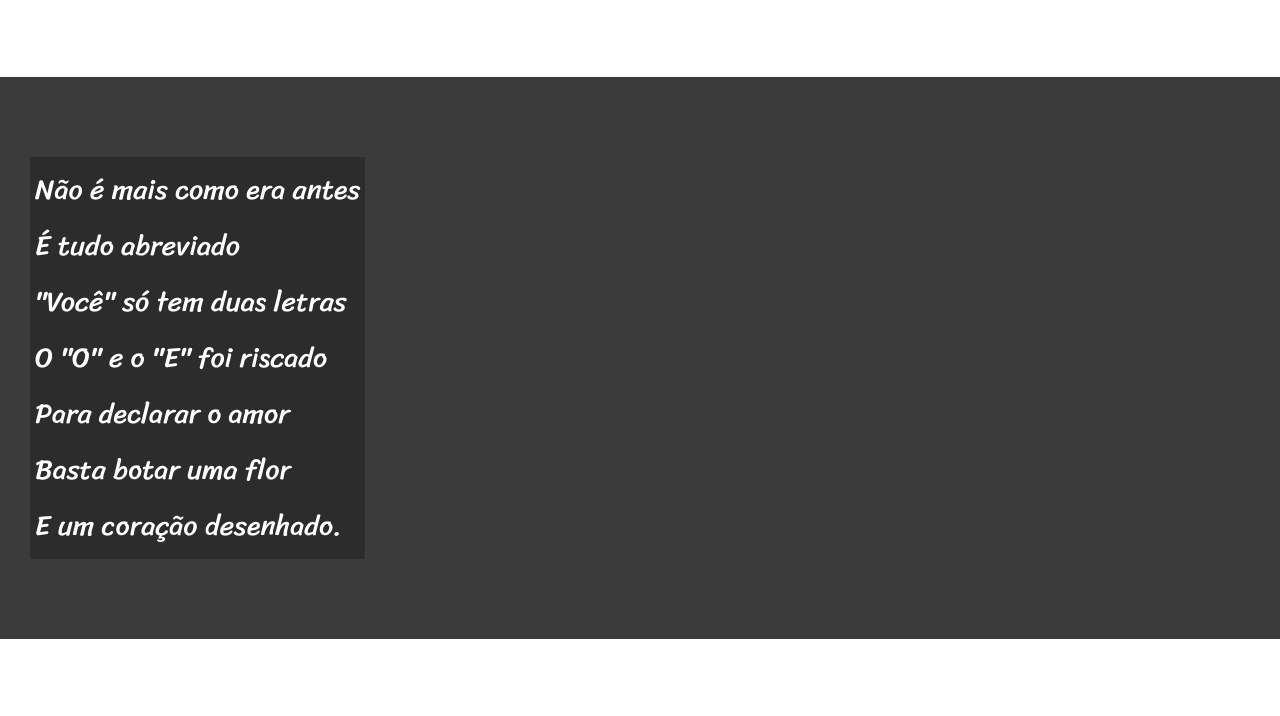
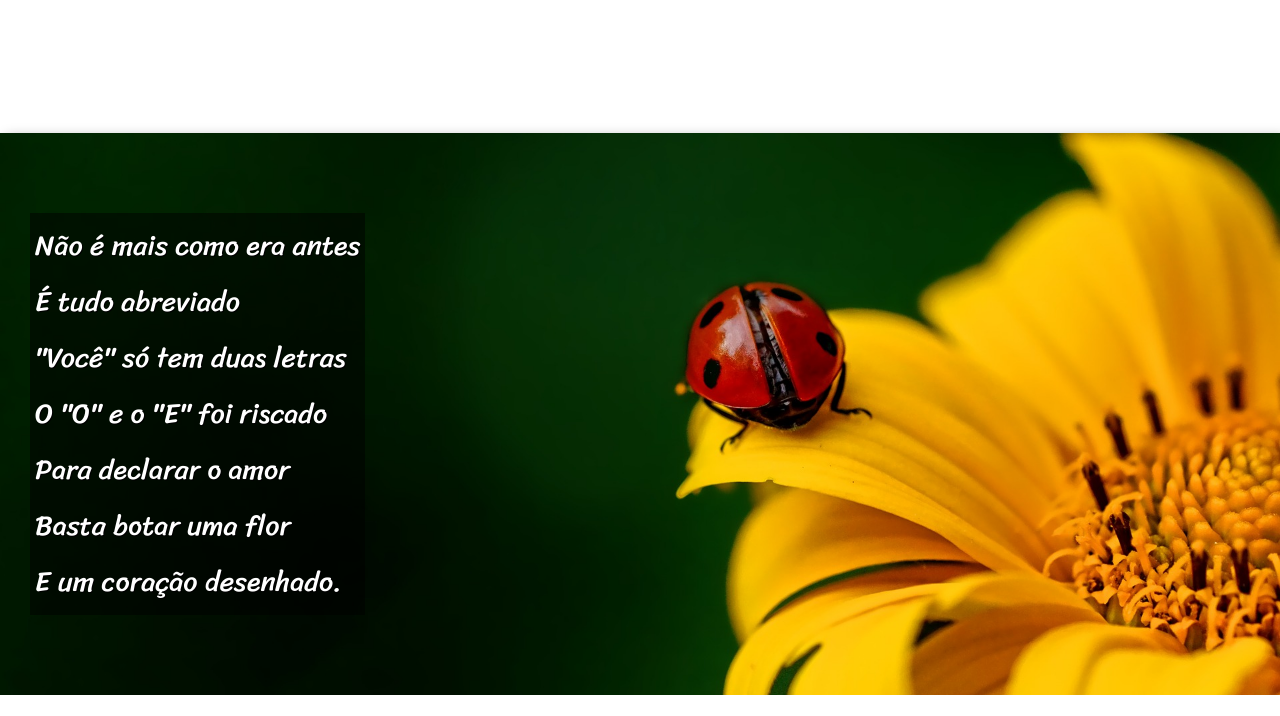
Before and after one commit to vagnerns/html-css, a plain HTML site: page desafios/d012/index.html in a window 1280 px wide. Shown: the part 682-1398 px from the top of the page. Drawn offline with Linux system fonts and the light colour scheme.

Commit message:
atualização projeto cordel

```diff
--- a/desafios/d012/estilo/style.css
+++ b/desafios/d012/estilo/style.css
@@ -58,6 +58,10 @@ section {
     font-size: 3.5vh;
 }
 
+section > p {
+    padding-bottom: 2em;
+}
+
 section.normal {
     background-color: white;
     color: black;
@@ -66,12 +70,25 @@ section.normal {
 section.imagem {
     background-color: rgb(59, 59, 59);
     color: white;
+    box-shadow: 6px 6px 13px 0px rgba(0, 0, 0, 0.475);
+    background-size: cover;
+    background-attachment: fixed;
 }
 
 section.imagem > p {
     display: inline-block;
     padding: 5px;
-    background-color: rgba(0, 0, 0, 0.253);
+    background-color: rgba(0, 0, 0, 0.500);
+    text-shadow: 1px 1px 0px black;
+}
+
+section#img01 {
+    background-image: url('../imagens/background001.jpg');
+    background-position: right center;
+}
+
+section#img02 {
+    background-image: url('../imagens/background002.jpg');
 }
 
 footer {
--- a/desafios/d012/index.html
+++ b/desafios/d012/index.html
@@ -28,7 +28,7 @@
             </p>
         </section>
 
-        <section class="imagem">
+        <section class="imagem" id="img01">
             <p>
                 Não é mais como era antes <br>
                 É tudo abreviado <br>
@@ -62,7 +62,7 @@
             </p>
         </section>
 
-        <section class="imagem">
+        <section class="imagem" id="img02">
             <p>
                 Tenho saudade das cartas <br>
                 Escritas com a própria mão <br>
```
